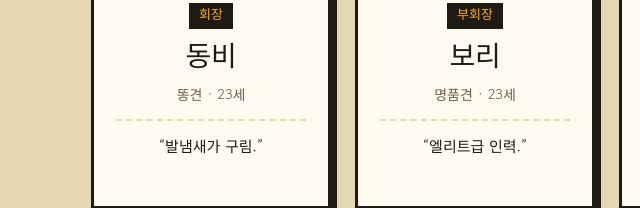
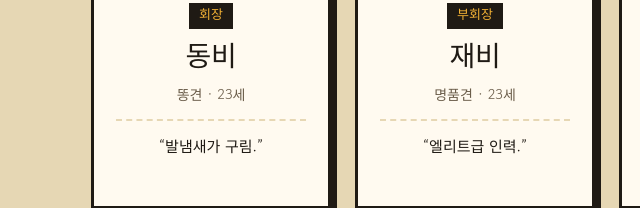
Before and after one commit to jangjaebi/AAD, a plain HTML site: page index.html in a window 1280 px wide. Shown: the part 2715-2923 px from the top of the page, 33-673 px from the left. Drawn offline with Linux system fonts and the light colour scheme.

Commit message:
Update index.html

```diff
--- a/index.html
+++ b/index.html
@@ -372,7 +372,7 @@
   // ---------- 임원진 ----------
   const members = [
     { name: "동비", role: "회장", breed: "똥견 · 23세", quote: "발냄새가 구림.", fur: "#f2e3c4", ear: "#e0c99c", pointy: true },
-    { name: "보리", role: "부회장", breed: "명품견 · 23세", quote: "엘리트급 인력.", fur: "#e3a25a", ear: "#c97f35", pointy: true, white: true },
+    { name: "재비", role: "부회장", breed: "명품견 · 23세", quote: "엘리트급 인력.", fur: "#e3a25a", ear: "#c97f35", pointy: true, white: true },
     { name: "개비1", role: "총무", breed: "말티즈 · 5살", quote: "간식 장부 담당. 자동 급식기의 계산을 절대 믿지 않는다.", fur: "#ffffff", ear: "#f1ece3", pointy: false },
     { name: "개비2", role: "행동대장", breed: "푸들 믹스 · 2살", quote: "스마트 스피커가 말하면 반대 방향으로 뛰어간다.", fur: "#7a4b2a", ear: "#5c361c", pointy: false },
   ];
```
